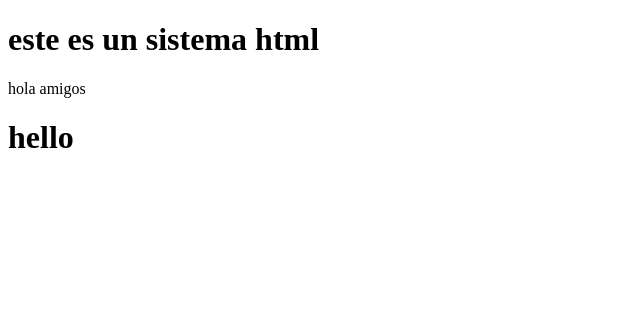
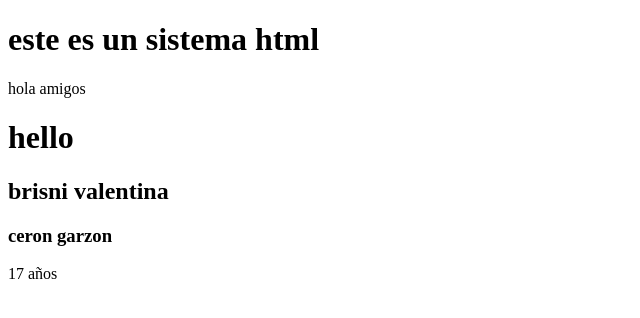
Before and after one commit to Brisnivalentinaceron/valentina1059238648, a plain HTML site: page ejercicion01.html in a window 1280 px wide. Shown: the whole page, without its empty margins (0-640 px from the left). Drawn offline with Linux system fonts and the light colour scheme.

Commit message:
version1 modificado

```diff
--- a/ejercicion01.html
+++ b/ejercicion01.html
@@ -8,5 +8,8 @@
 <body>
     <h1>este es un sistema html</h1>
     <p>hola amigos</p><h1>hello</h1>
+    <h2>brisni valentina</h2>
+    <h3>ceron garzon</h3>
+    <p>17 años</p>
 </body>
 </html>
```
